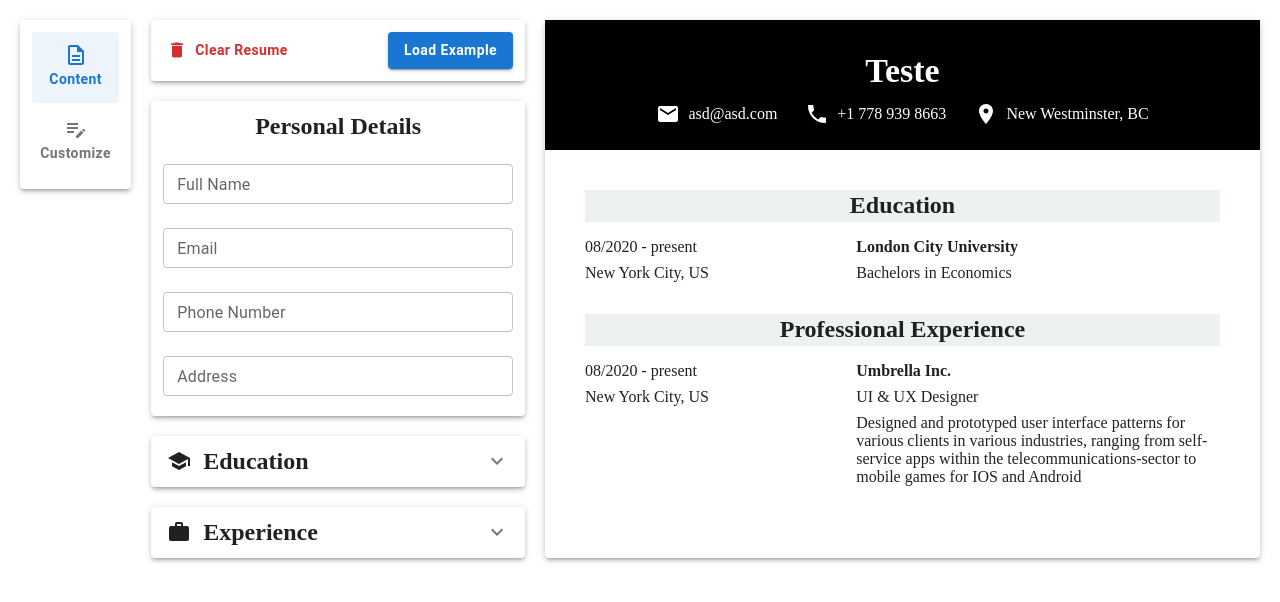
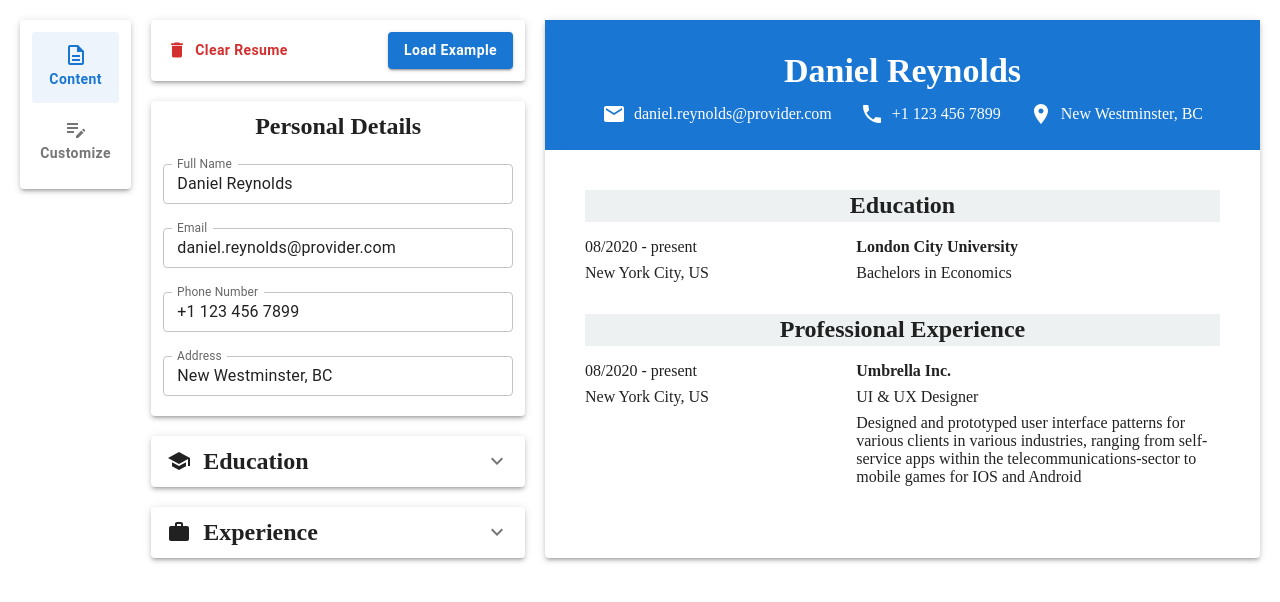
Before and after one commit to FelipePulcherio/cv-application, a React (Vite) app: page / in a window 1280 px wide. Shown: the top 602 px of the page. Built offline with nearby package versions, Linux system fonts and the light colour scheme.

Commit message:
Add state to all values from inputs inside form

```diff
--- a/src/App.jsx
+++ b/src/App.jsx
@@ -13,6 +13,31 @@ import './App.scss';
 export default function App() {
 
   const [activeComponent, setActiveComponent] = useState('Content');
+
+
+  const [fullName, setFullName] = useState('Daniel Reynolds');
+
+  function handleNameChange (e) {
+    setFullName(e.target.value);
+  }
+
+  const [email, setEmail] = useState('daniel.reynolds@provider.com');
+
+  function handleEmailChange (e) {
+    setEmail(e.target.value);
+  }
+
+  const [phone, setPhone] = useState('+1 123 456 7899');
+
+  function handlePhoneChange (e) {
+    setPhone(e.target.value);
+  }
+
+  const [address, setAddress] = useState('New Westminster, BC');
+
+  function handleAddressChange (e) {
+    setAddress(e.target.value);
+  }
 
   return (
     <Box sx={{p: 2.5}}>
@@ -34,8 +59,16 @@ export default function App() {
               </Paper>
 
               <VerticalForm
-                isActive={activeComponent}/>
-
+                isActive={activeComponent}
+                nameValue={fullName}
+                nameChange={handleNameChange}
+                emailValue={email}
+                emailChange={handleEmailChange}
+                phoneValue={phone}
+                phoneChange={handlePhoneChange}
+                addressValue={address}
+                addressChange={handleAddressChange}
+                />
             </Grid>
           </Grid>
         </Grid>
@@ -43,7 +76,12 @@ export default function App() {
         <Grid xs={7} md={8} lg={7}>
           <Grid container columns={12}>
             <Grid xs={12}>
-              <Resume />
+              <Resume
+                fullName={fullName}
+                email={email}
+                phone={phone}
+                address={address}
+              />
             </Grid>
           </Grid>
         </Grid>
--- a/src/Resume.jsx
+++ b/src/Resume.jsx
@@ -6,13 +6,18 @@ import EmailIcon from '@mui/icons-material/Email';
 import PhoneIcon from '@mui/icons-material/Phone';
 import PlaceIcon from '@mui/icons-material/Place';
 
-function Heading () {
+function Heading ({
+  fullName,
+  email,
+  phone,
+  address
+}) {
   return (
     <Box
       className='resumeHeading'
       sx={{
         color: 'white',
-        bgcolor: 'black',
+        bgcolor: 'primary.main',
         p: 1.5,
         mb:5
       }}
@@ -25,7 +30,7 @@ function Heading () {
         mb: 1.5
         }}
         >
-        Teste
+        {fullName}
       </Box>
 
       <Stack direction='row' spacing={3.5} flexWrap="wrap" justifyContent='center' alignItems='center' sx={{mb: 1.5}}>
@@ -36,7 +41,7 @@ function Heading () {
           gap: 1}}
           >
             <EmailIcon />
-            asd@asd.com
+            {email}
         </Box>
 
         <Box sx={{
@@ -46,7 +51,7 @@ function Heading () {
           gap: 1}}
           >
             <PhoneIcon />
-            +1 778 939 8663
+            {phone}
         </Box>
 
         <Box sx={{
@@ -56,7 +61,7 @@ function Heading () {
           gap: 1}}
           >
             <PlaceIcon />
-            New Westminster, BC
+            {address}
         </Box>
       </Stack>
     </Box>
@@ -168,10 +173,20 @@ function Experience () {
   )
 }
 
-export default function Resume () {
+export default function Resume ({
+  fullName,
+  email,
+  phone,
+  address
+}) {
   return (
     <Paper elevation={3}>
-      <Heading />
+      <Heading
+        fullName={fullName}
+        email={email}
+        phone={phone}
+        address={address}
+      />
       <Education />
       <Experience />
     </Paper>
--- a/src/VerticalForm.jsx
+++ b/src/VerticalForm.jsx
@@ -7,7 +7,16 @@ import AccordionEDEX from './AccordionEDEX.jsx';
 import './VerticalForm.scss';
 
 // 'Content' Form: Personal details
-function ContentFormPD () {
+function ContentFormPD ({
+  nameValue,
+  nameChange,
+  emailValue,
+  emailChange,
+  phoneValue,
+  phoneChange,
+  addressValue,
+  addressChange
+}) {
   return (
     <Paper elevation={3} sx={{p: 1.5, mb: 2.5}}>
       <Box
@@ -33,6 +42,8 @@ function ContentFormPD () {
           size='small'
           fullWidth
           margin='normal'
+          onChange={nameChange}
+          value={nameValue}
         />
 
         <TextField
@@ -42,6 +53,8 @@ function ContentFormPD () {
           size='small'
           margin='normal'
           fullWidth
+          onChange={emailChange}
+          value={emailValue}
         />
 
         <TextField
@@ -51,6 +64,8 @@ function ContentFormPD () {
           size='small'
           margin='normal'
           fullWidth
+          onChange={phoneChange}
+          value={phoneValue}
         />
 
         <TextField
@@ -60,6 +75,8 @@ function ContentFormPD () {
           size='small'
           margin='normal'
           fullWidth
+          onChange={addressChange}
+          value={addressValue}
         />
       </Box>
     </Paper>
@@ -73,7 +90,15 @@ function CustomizeForm () {
 
 // Main function
 export default function VerticalForm ({
-    isActive
+    isActive,
+    nameValue,
+    nameChange,
+    emailValue,
+    emailChange,
+    phoneValue,
+    phoneChange,
+    addressValue,
+    addressChange
   }) {
     return (
       <>
@@ -82,7 +107,16 @@ export default function VerticalForm ({
             case 'Content':
               return (
                 <>
-                  <ContentFormPD />
+                  <ContentFormPD
+                    nameValue={nameValue}
+                    nameChange={nameChange}
+                    emailValue={emailValue}
+                    emailChange={emailChange}
+                    phoneValue={phoneValue}
+                    phoneChange={phoneChange}
+                    addressValue={addressValue}
+                    addressChange={addressChange}
+                  />
                   <AccordionEDEX />
                 </>
                 );
```
